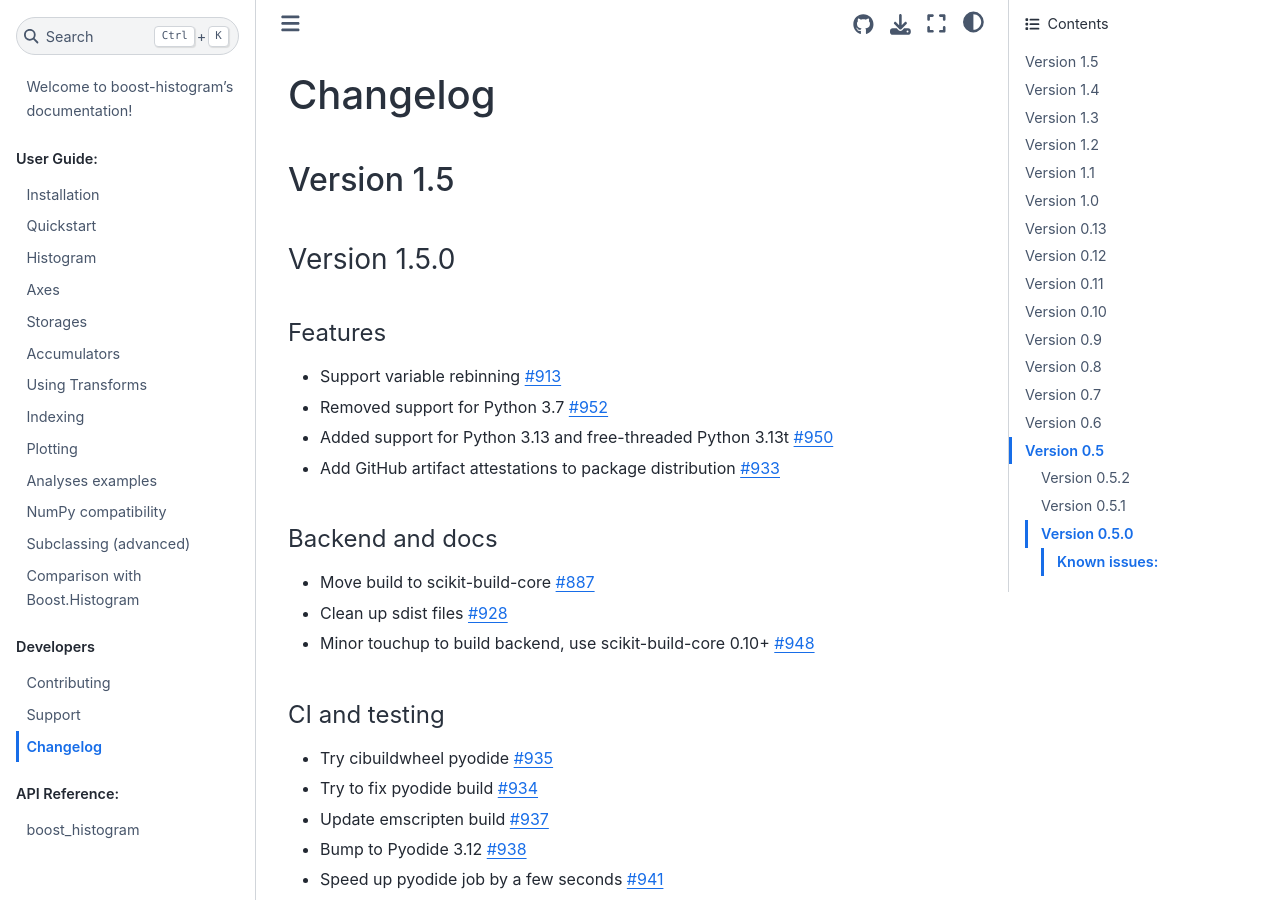
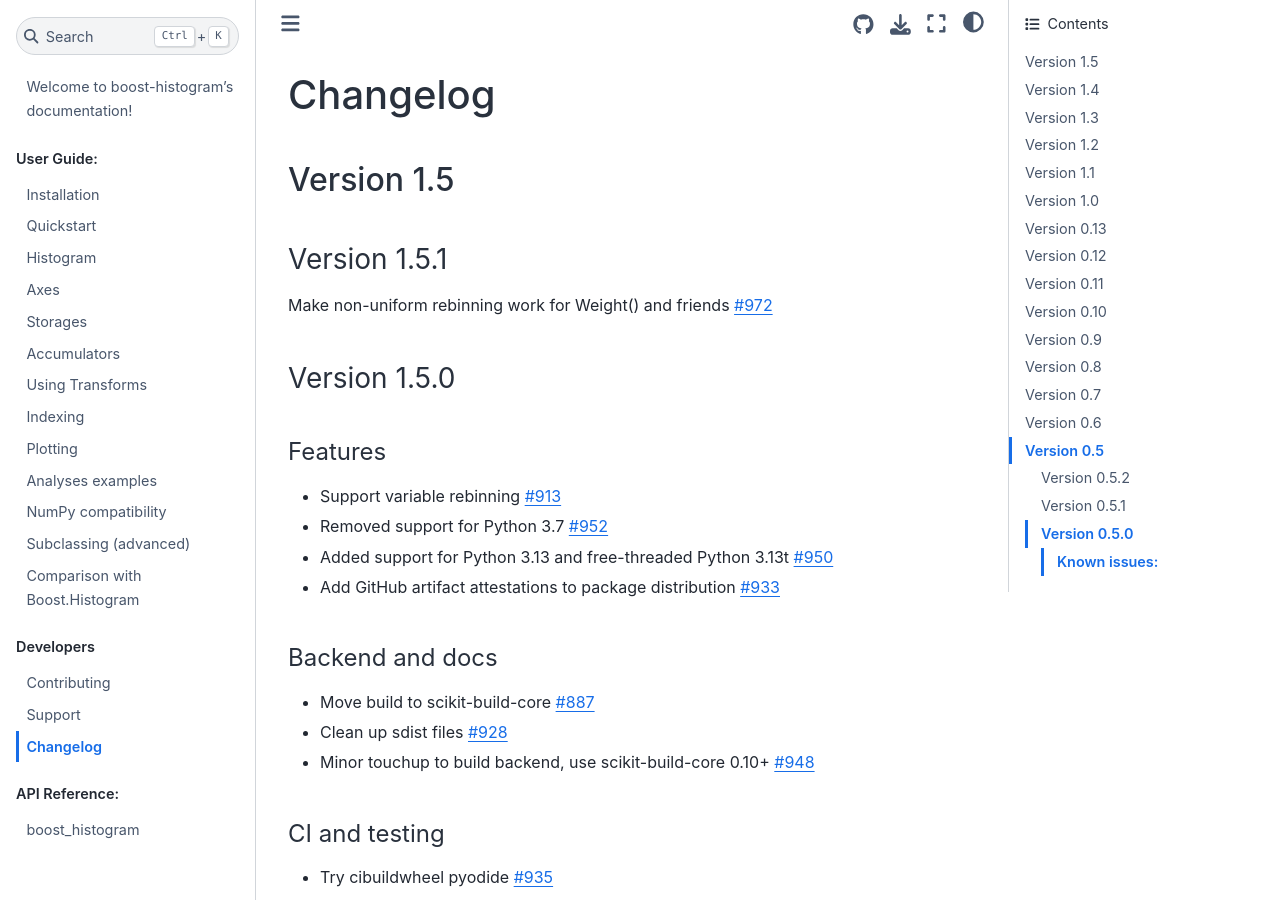
Before and after one commit to scikit-hep/boost-histogram, a Sphinx documentation site: the page built from docs/changelog.md, in a window 1280 px wide and 900 px high. Built offline with Sphinx 7.4.7 and the Sphinx Book theme 1.1.4, drawn with Linux system fonts in a browser that asks for light colours; pages that are not in the unit, such as notebooks, are missing from menus.

Commit message:
update changelog

```diff
--- a/docs/changelog.md
+++ b/docs/changelog.md
@@ -1,6 +1,12 @@
 # Changelog
 
 ## Version 1.5
+
+### Version 1.5.1
+
+Make non-uniform rebinning work for Weight() and friends [#972][]
+
+[#972]: https://github.com/scikit-hep/boost-histogram/pull/972
 
 ### Version 1.5.0
 
```
